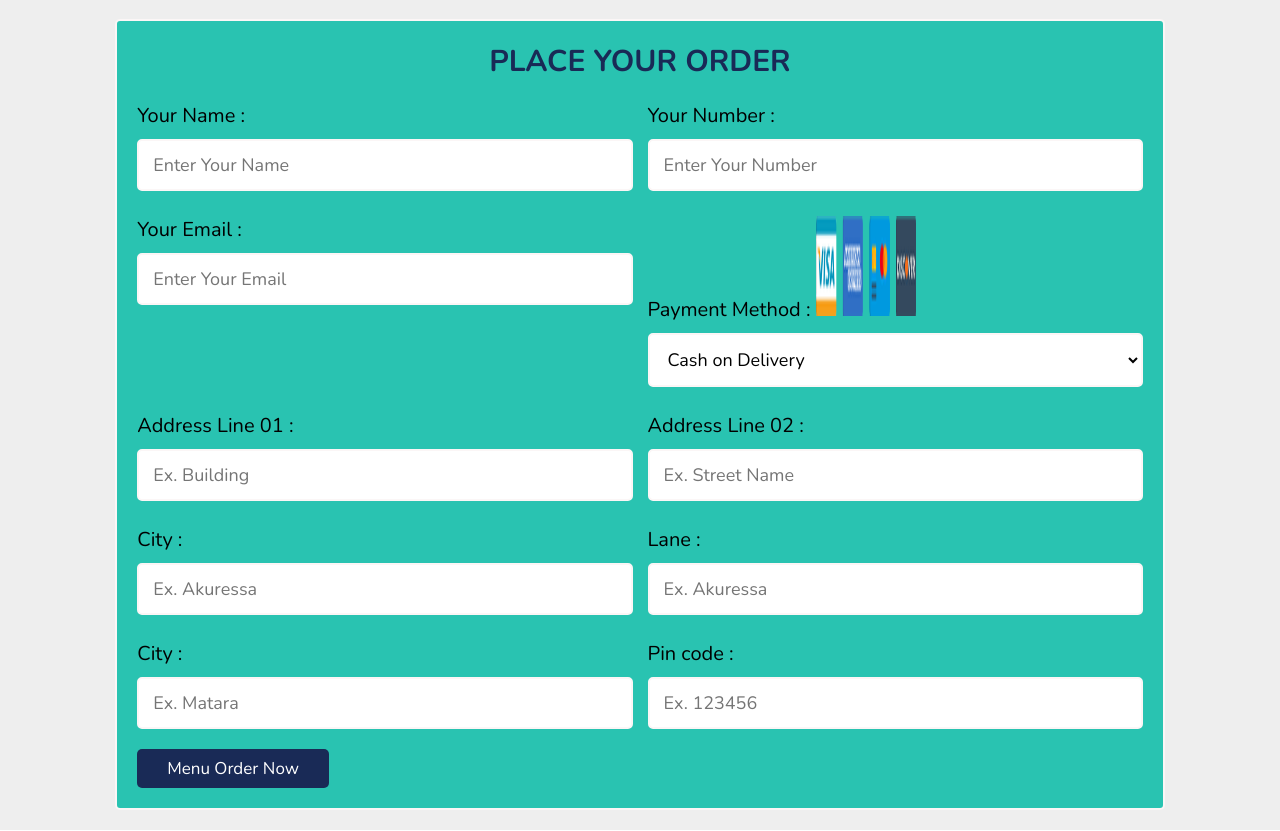
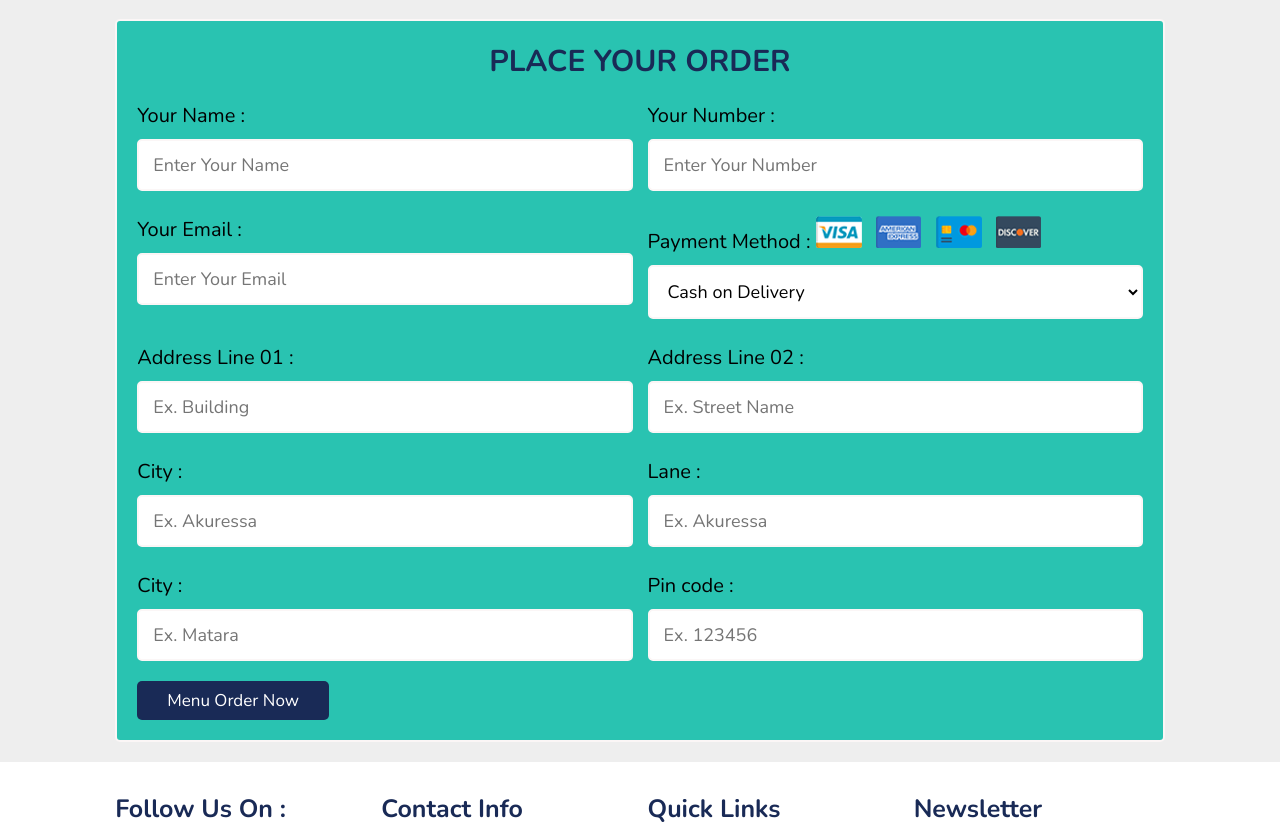
Before and after one commit to FoodDonationGallery/FoodDonate, a PHP site: page /menu_checkout.php in a window 1280 px wide. Shown: the part 203-1034 px from the top of the page. Run offline with PHP 8.4, Linux system fonts and the light colour scheme; a user stored in the database is signed in; data comes from the database, SQL or seed files in the repository.

Commit message:
style css file checkout payment image changed

```diff
--- a/css/style.css
+++ b/css/style.css
@@ -954,10 +954,10 @@ section:nth-child(even){
  .checkout form .flex .inputBox{
     flex:1 1 40rem;
  }
- .checkout form .flex .inputBox .payment-img{
-    width: 100px;
-    height: 100px;
-}
+ /* .checkout form .flex .inputBox .payment-img{
+    width: 10px;
+    height: 10px;
+} */
 
 
  .checkout form .flex span{
```
